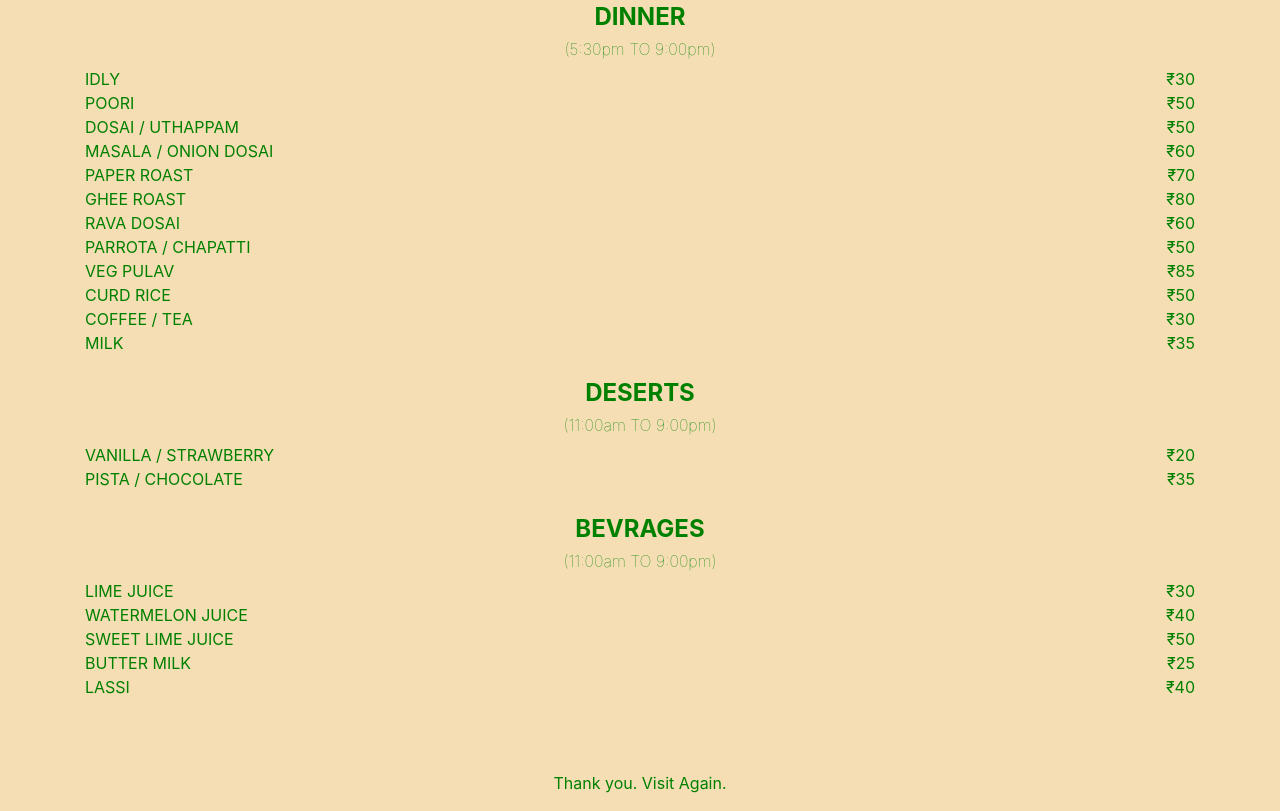
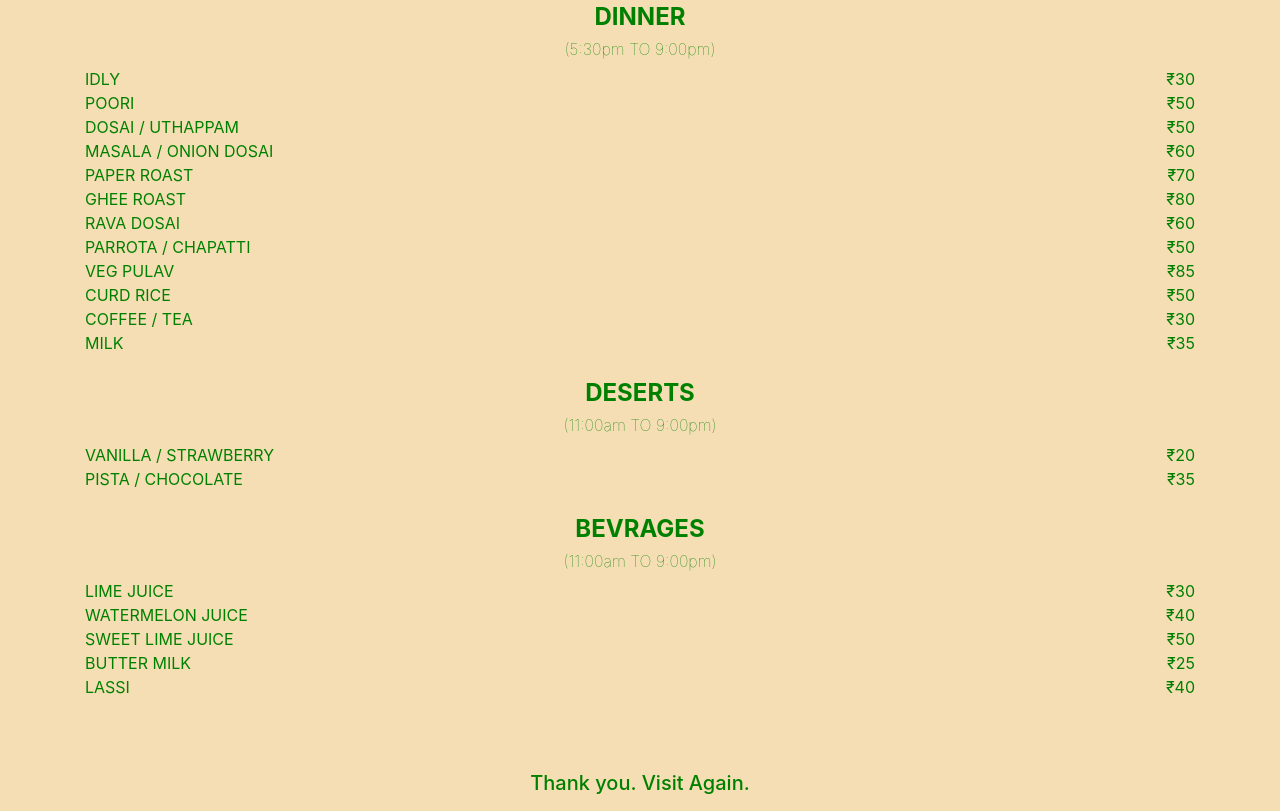
Before and after one commit to prashanthgopinath/hoteljayaram.github.io, a plain HTML site: page index.html in a window 1280 px wide. Shown: the part 784-1595 px from the top of the page. Drawn offline with nearby package versions, Linux system fonts and the light colour scheme.

Commit message:
Update index.html

```diff
--- a/index.html
+++ b/index.html
@@ -350,7 +350,7 @@
             <br>
             <div class="row">
                 <div class="col">
-                    <p class="text-center">Thank you. Visit Again.</p>
+                    <h5 class="text-center">Thank you. Visit Again.</h5>
                 </div>
             </div>
         </div>
```
